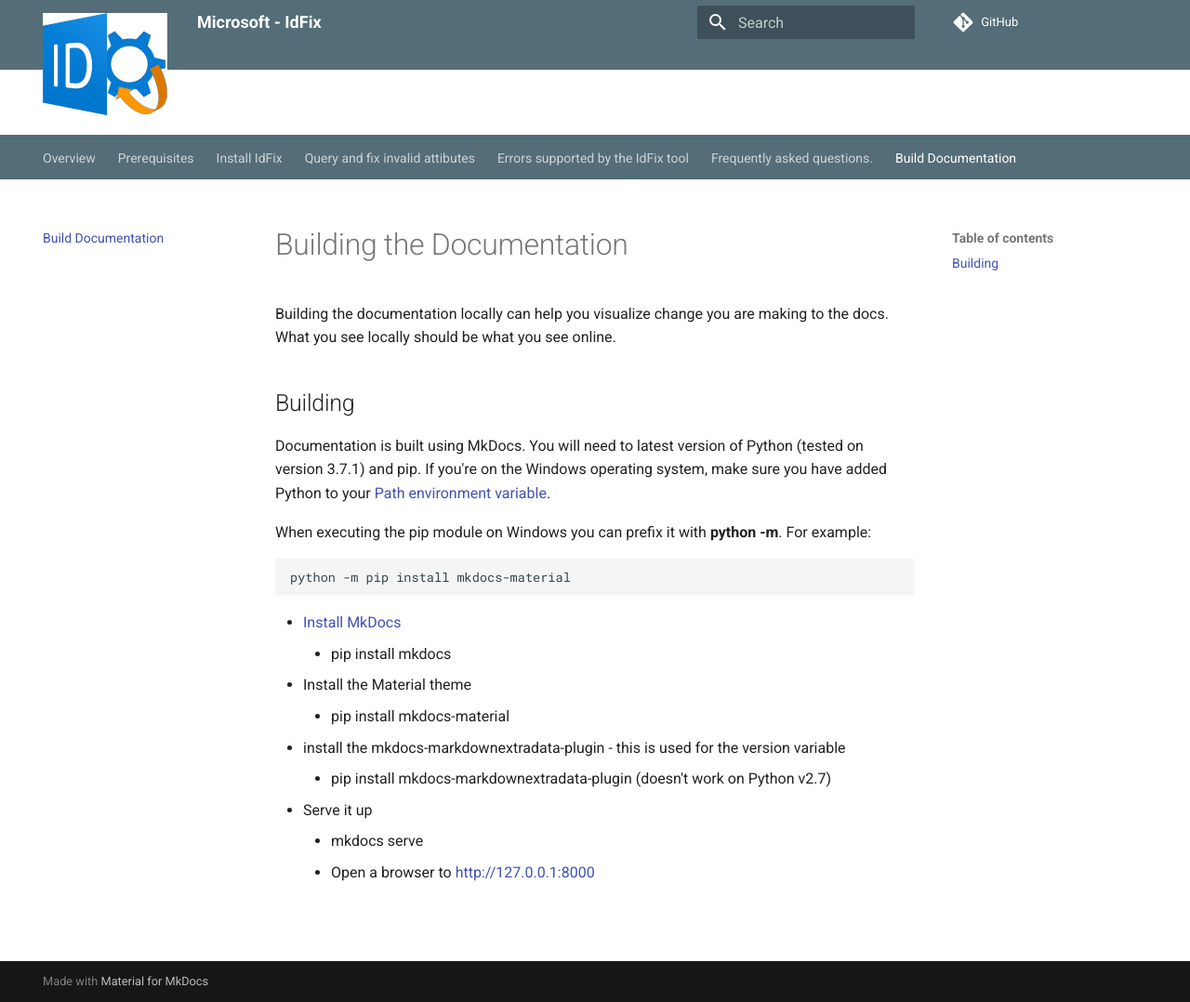
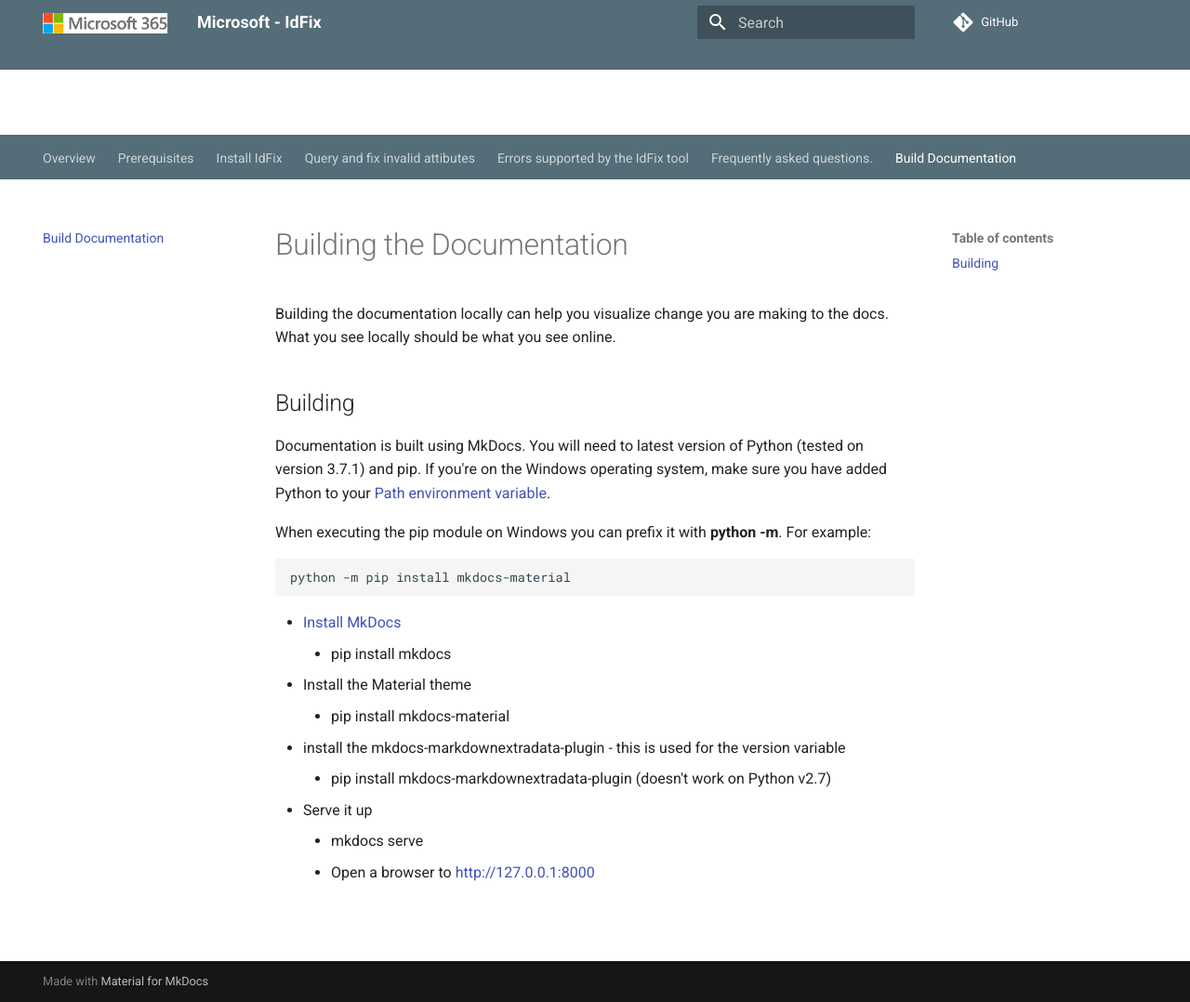
Before and after one commit to microsoft/idfix, an MkDocs documentation site: the page built from docs/build-docs.md, in a window 1280 px wide and 1078 px high. Shown: the whole window at 93% size. Built offline with MkDocs 1.6.1 and Material for MkDocs 9.7.7, drawn with Linux system fonts in a browser that asks for light colours; comment, search, counter and statistics services are not loaded.

Commit message:
Update mkdocs.yml

```diff
--- a/mkdocs.yml
+++ b/mkdocs.yml
@@ -12,7 +12,7 @@ theme:
   name: 'material'
   palette:
     primary: 'blue grey'
-  logo: 'img/IdFixlogo.png'
+  logo: 'img/microsoft-365-logo.png'
   feature:
     tabs: true
 extra_css:
```
